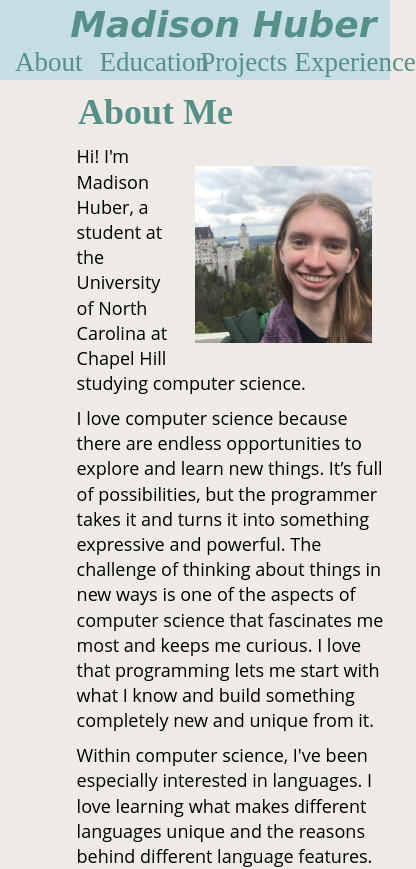
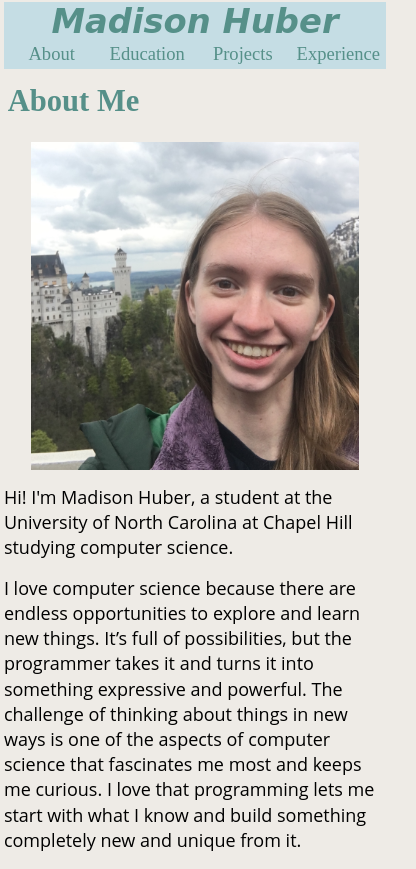
Before and after one commit to MadisonHuber/personal-site, a website built with Parcel: page index.html in a window 390 px wide. Shown: the top 869 px of the page, 416 px wide, since content can reach past the window. Built offline with nearby package versions, Linux system fonts and the light colour scheme.

Commit message:
Adjust CSS for mobile

```diff
--- a/style.css
+++ b/style.css
@@ -43,20 +43,16 @@ a {
     margin-right: 0%;
     display: flex;
     justify-content: flex-start;
-    /* background-color: #a7cfce; */
     background: #c5dde4;
 }
 .choice {
     font-family: "Lora", serif;
     font-size: 150%;
-    /* color: #eeebe6; */
-    /* color: #569089; */
     padding: 0.5%;
     width: 25%;
     text-align: center;
 }
 .choice:link, .choice:visited, .choice:active {
-    /* color: #eeebe6; */
     color: #569089;
     text-decoration: none;
 }
@@ -65,30 +61,46 @@ a {
     background-color: #83bbb4;
 }
 body {
-    /* background-color: #e7ded1; */
     background-color: #eeebe6;
     font-size: 18px;
     font-family: 'Open Sans', sans-serif;
 }
 
 h1, h2, h3, h4, h5, h6 {
-    /* color: #83bbb4; */
     color: #569089;
-    padding: 2%;
-    margin-left: 18%;
-    padding-top: 3%;
     font-family: 'Lora', serif;
 }
 
 .content {
-    max-width: 90ch;
-    margin-left: 18%;
     line-height: 140%;
 }
 
+
+
+.main {
+    margin: 0%;
+    padding: 0%;
+    padding-top: 1%;
+    background: #c5dde4;
+    font-family: 'Rochester', cursive;
+}
+
+@media only screen and (min-width: 401px) {
+    .main {
+        padding-left: 18%;
+    }
+    .content {
+        max-width: 90ch;
+        margin-left: 18%;
+    }
     p {
         padding: 2%;
         padding-top: 1%;
+    }
+    h1 {
+        padding: 2%;
+        margin-left: 18%;
+        padding-top: 3%;
     }
     .pic {
         float: right;
@@ -98,11 +110,58 @@ p {
         margin-left: 10px;
         margin-top: 20px;
     }
+
+}
+
+@media only screen and (max-width: 400px) {
+    body {
+        padding-left: 1%;
+        padding-right: 1%;
+        width: 100%;
+    }
+
+    .top {
+        overflow: scroll;
+        display: flex;
+        justify-content: space-between;
+        overflow: wrap;
+        flex-direction: column;
+    }
+    .choice {
+        font-size: 2.2vh;
+        padding-top: 1%;
+        padding-bottom: 1%;
+        padding-left: 1%;
+        padding-right: 1%;
+    }
     .main {
+        font-size: 4vh;
+        position: relative;
+        top: 2px;
+        text-align: center;
         margin: 0%;
-    padding: 0%;
-    padding-top: 1%;
-    padding-left: 18%;
-    background: #c5dde4;
-    font-family: 'Rochester', cursive;
+        padding: 0 0 0 0;
     }
+    h1 {
+        font-size: 170%;
+        padding-top: 4%;
+        padding-bottom: 4%;
+        padding-left: 1%;
+    }
+    .pic {
+        padding: 2%;
+        width: 90%;
+        height: auto;
+        display: flex;
+        /* margin-top: 0%;
+        margin-bottom: 0%; */
+    }
+    .content {
+        width: 100%;
+        padding: 0 0 0 0;
+    }
+    p {
+        padding-top: 2%;
+        padding-bottom: 2%;
+    }
+}
```
Lines whose indentation alone changed are shown as unchanged.
